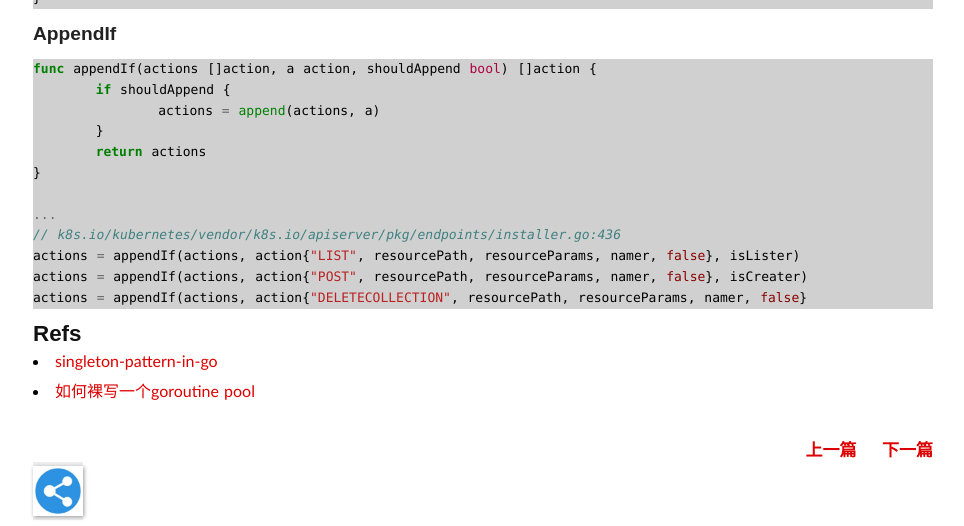
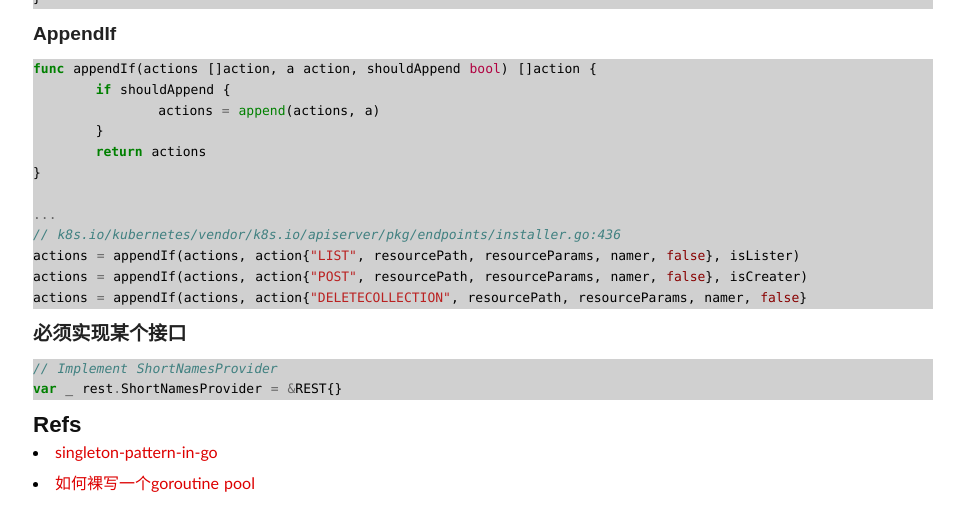
Before and after one commit to duyanghao/duyanghao.github.io, a Jekyll site: the page built from _posts/2019-12-30-golang-in-practice.md, in a window 1280 px wide and 900 px high, scrolled down 5943 px, cut to the strip 0-526 px from the top of the window. Shown: the whole strip, without its empty margins (157-1121 px from the left). Built offline with Jekyll 4.4.1, drawn with Linux system fonts in a browser that asks for light colours; some web fonts are replaced; comment, search, counter and statistics services are not loaded.

Commit message:
update crds
Signed-off-by: duyanghao <1294057873@qq.com>

````diff
--- a/_posts/2019-12-30-golang-in-practice.md
+++ b/_posts/2019-12-30-golang-in-practice.md
@@ -324,6 +324,13 @@ actions = appendIf(actions, action{"POST", resourcePath, resourceParams, namer,
 actions = appendIf(actions, action{"DELETECOLLECTION", resourcePath, resourceParams, namer, false}
 ```
 
+### 必须实现某个接口
+
+```go
+// Implement ShortNamesProvider
+var _ rest.ShortNamesProvider = &REST{}
+```
+
 ## Refs
 
 * [singleton-pattern-in-go](http://marcio.io/2015/07/singleton-pattern-in-go/)
````
